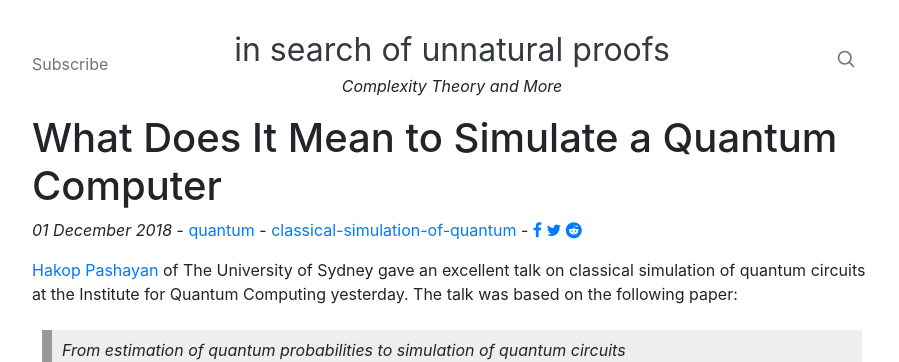
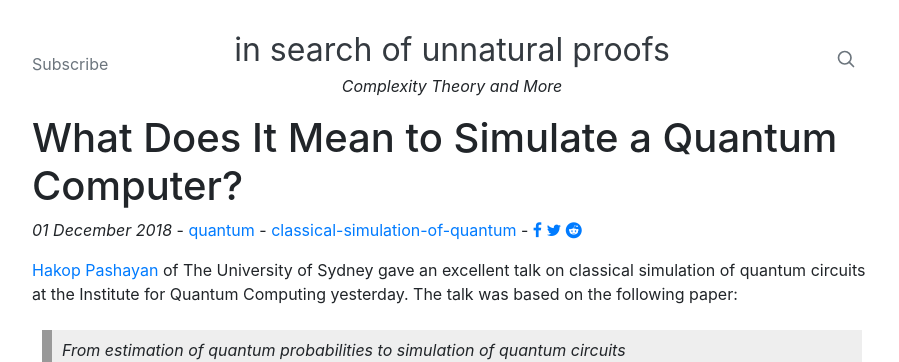
Before and after one commit to unnatural-proofs/unnatural-proofs.github.io, a Jekyll site: the page built from _posts/2018-12-1-what-does-it-mean-to-simulate-a-quantum-computer.md, in a window 1280 px wide. Shown: the top 362 px of the page, without its empty margins (188-1087 px from the left). Built offline with Jekyll 4.4.1, drawn with Linux system fonts in a browser that asks for light colours; nearby versions of some CDN libraries; comment, search, counter and statistics services are not loaded.

```diff
--- a/_posts/2018-12-1-what-does-it-mean-to-simulate-a-quantum-computer.md
+++ b/_posts/2018-12-1-what-does-it-mean-to-simulate-a-quantum-computer.md
@@ -1,6 +1,6 @@
 ---
 layout: post
-title:  "What Does It Mean to Simulate a Quantum Computer"
+title:  "What Does It Mean to Simulate a Quantum Computer?"
 author: sanketh
 categories: quantum
 tags: classical-simulation-of-quantum
```
